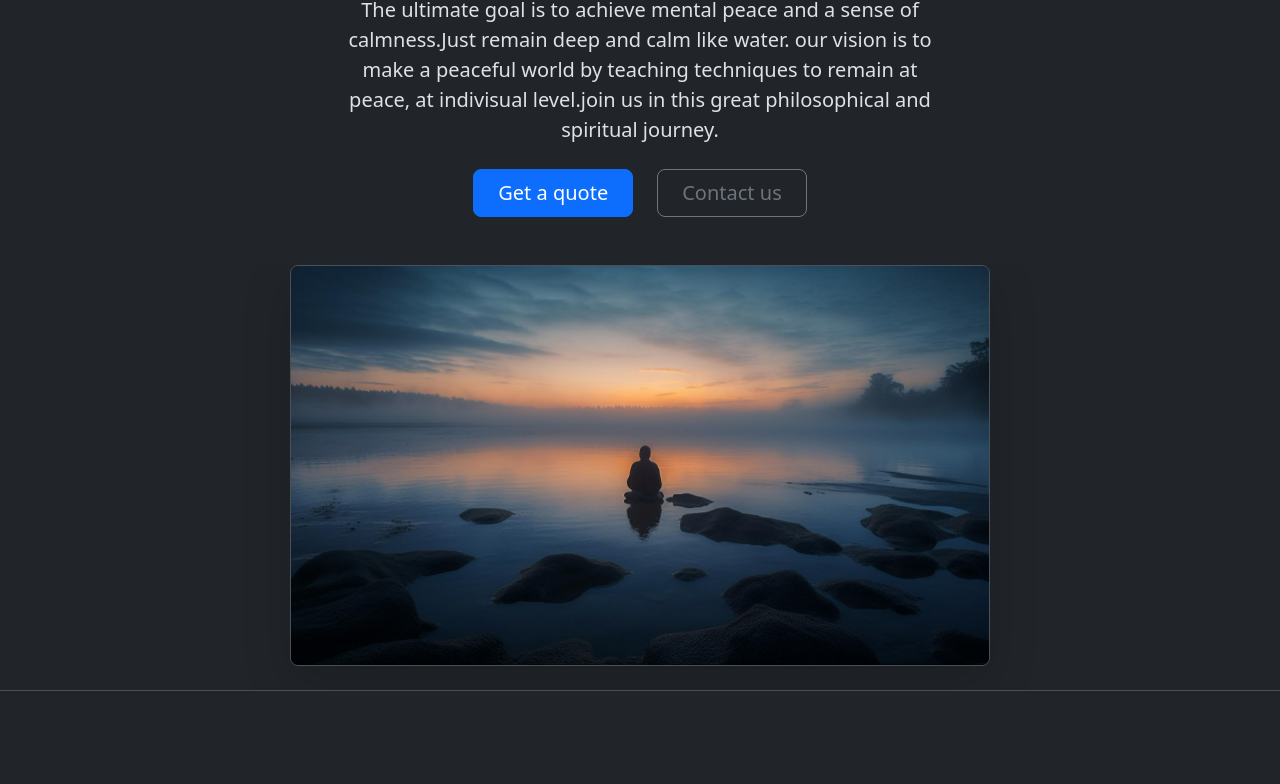
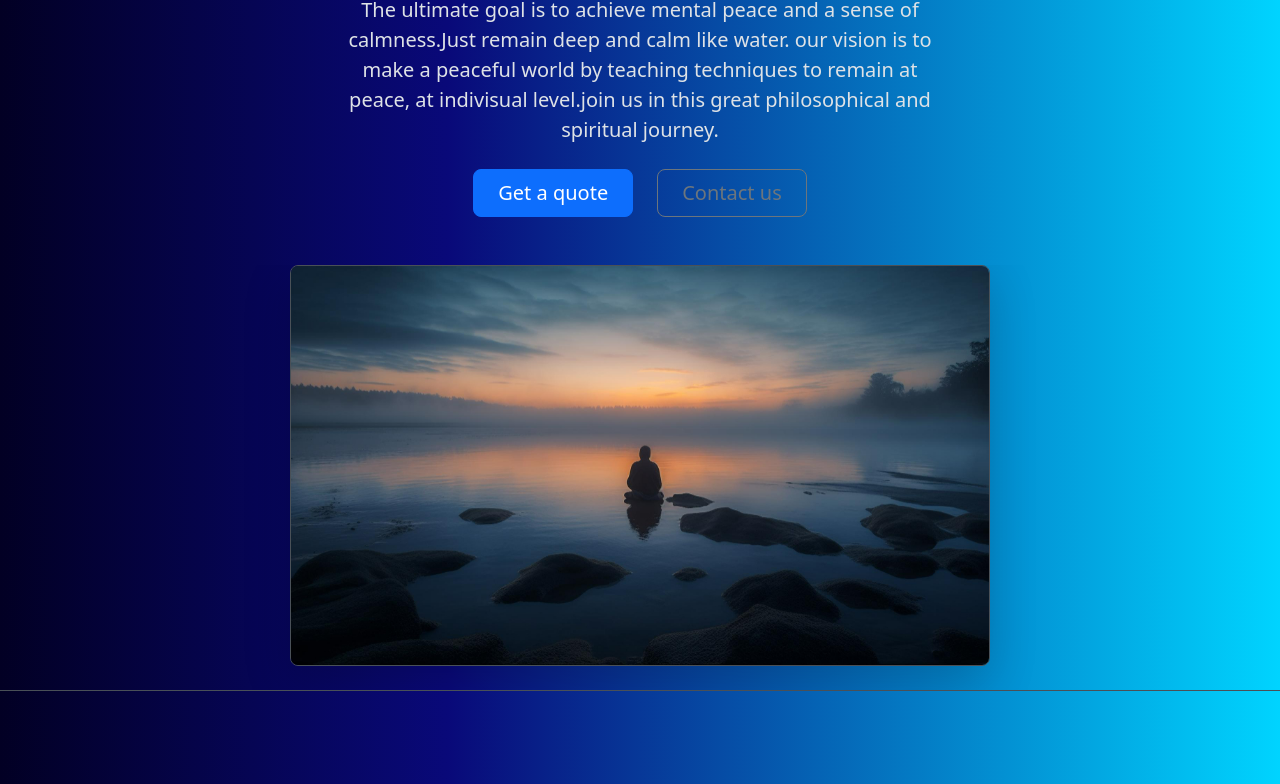
Before and after one commit to dkaushik16/spiritual_startup, a plain HTML site: page index.html in a window 1280 px wide. Shown: the part 232-1016 px from the top of the page. Drawn offline with nearby package versions, Linux system fonts and the light colour scheme.

Commit message:
Update index.html

```diff
--- a/index.html
+++ b/index.html
@@ -12,12 +12,17 @@
     width: 4rem;
     height: 4rem;
     border-radius: 0.75rem;}
+   .gradient-background {
+      background: rgb(2,0,36);
+background: linear-gradient(90deg, rgba(2,0,36,1) 0%, rgba(9,9,121,1) 35%, rgba(0,212,255,1) 100%);
+}
 
 
   </style>
 </head>
 
 <body>
+  <div class="gradient-background">
   <nav class="navbar navbar-expand-lg bg-body-tertiary">
     <div class="container-fluid">
       <a class="navbar-brand" href="#"><svg xmlns="http://www.w3.org/2000/svg" width="16" height="16" fill="currentColor" class="bi bi-fire" viewBox="0 0 16 16">
@@ -189,6 +194,7 @@
     </div>
   </footer>
 </div>
+  </div>
 
   <script src="https://cdn.jsdelivr.net/npm/bootstrap@5.3.0/dist/js/bootstrap.bundle.min.js" integrity="sha384-geWF76RCwLtnZ8qwWowPQNguL3RmwHVBC9FhGdlKrxdiJJigb/j/68SIy3Te4Bkz" crossorigin="anonymous"></script>
 </body>
```
